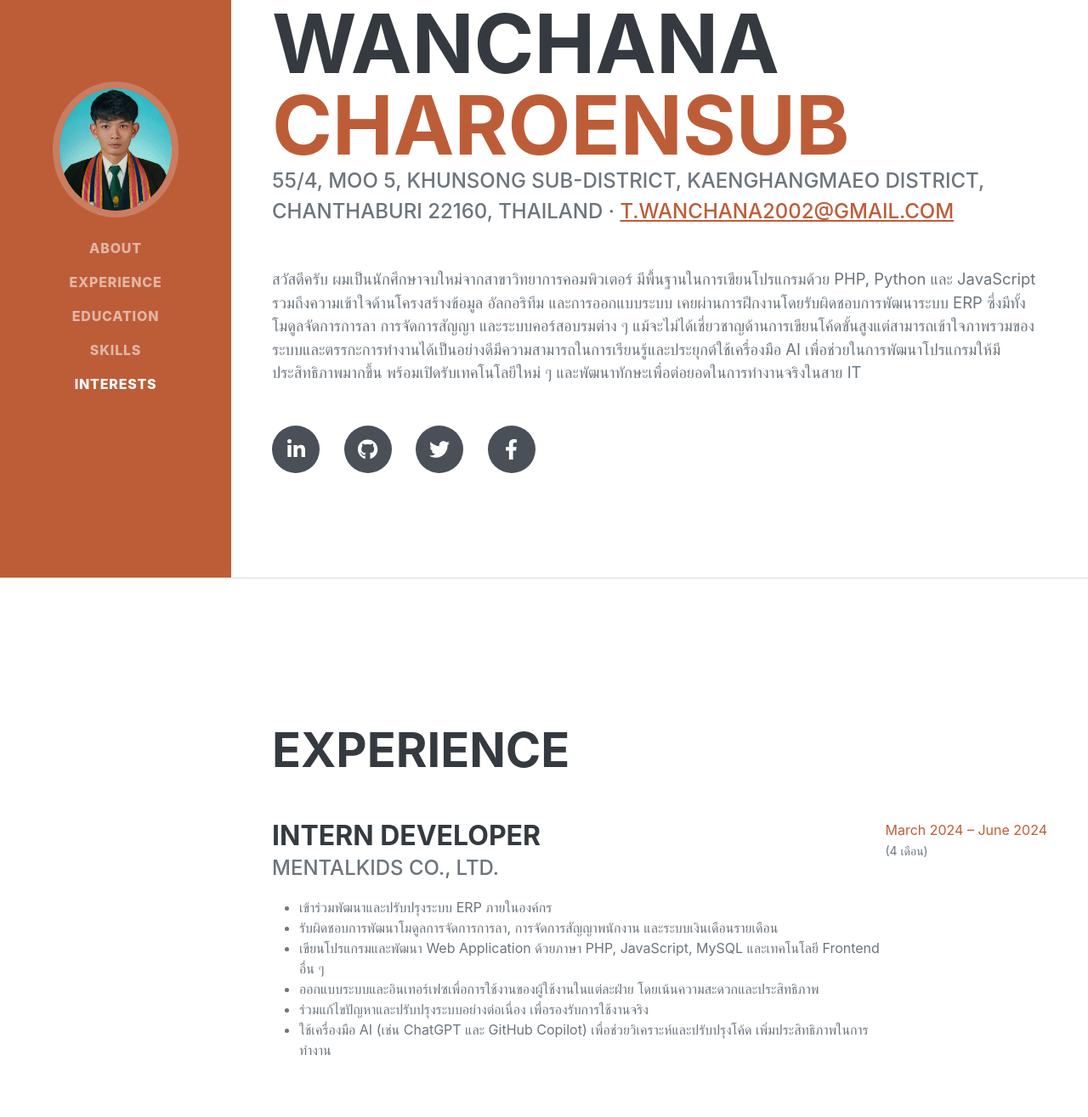
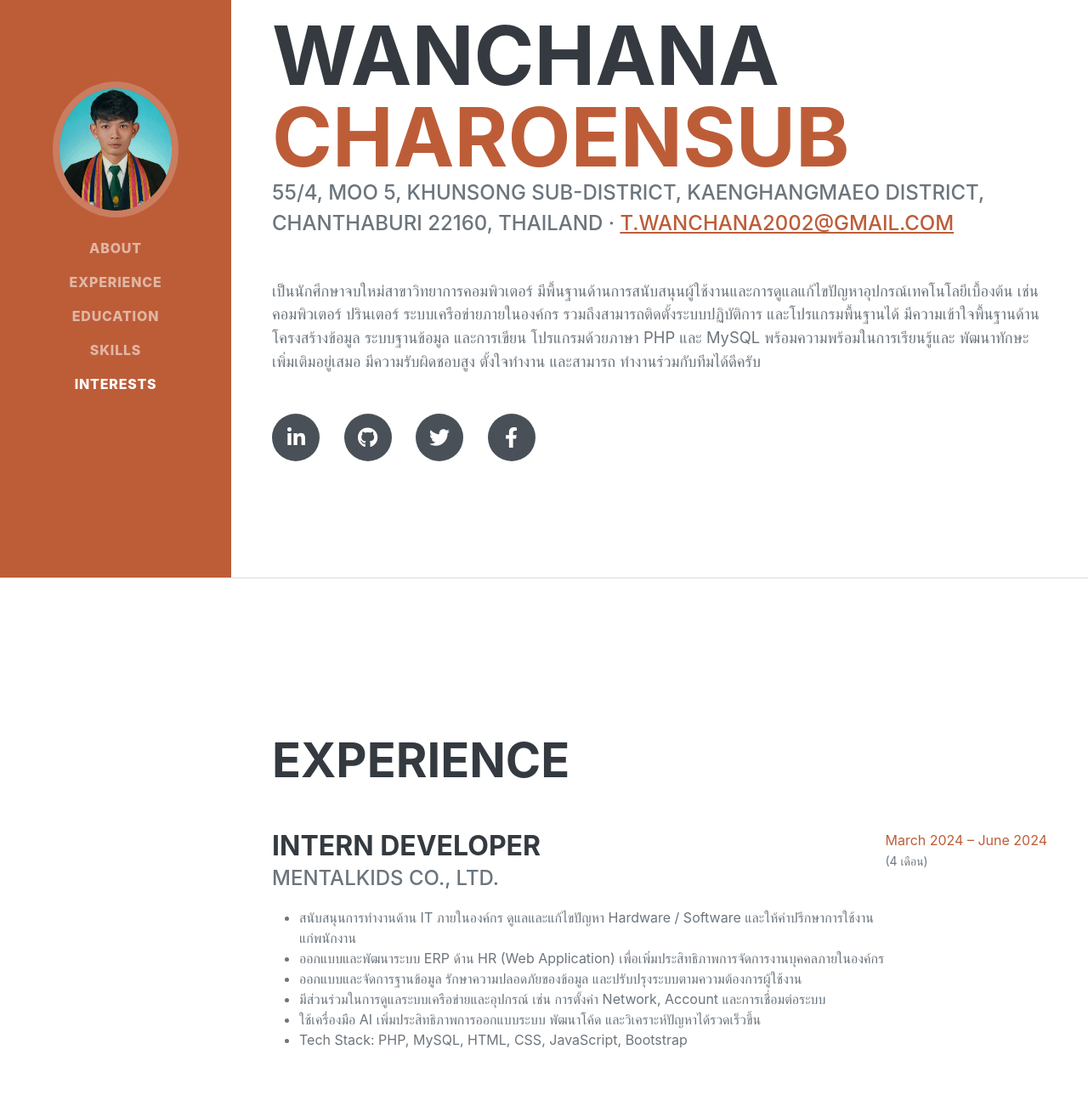
Before and after one commit to Midash14/Wanchana, a plain HTML site: page index.html in a window 1280 px wide. Shown: the part 120-1435 px from the top of the page at 85% size. Drawn offline with nearby package versions, Linux system fonts and the light colour scheme; a web font is replaced by a local one.

Commit message:
Add files via upload

```diff
--- a/index.html
+++ b/index.html
@@ -47,8 +47,7 @@
                         55/4, Moo 5, Khunsong Sub-district, KaengHangMaeo District, Chanthaburi 22160, Thailand  ·
                         <a href="mailto:name@email.com">t.wanchana2002@gmail.com</a>
                     </div>
-                    <p class="lead mb-5"> สวัสดีครับ ผมเป็นนักศึกษาจบใหม่จากสาขาวิทยาการคอมพิวเตอร์ มีพื้นฐานในการเขียนโปรแกรมด้วย PHP, Python และ JavaScript รวมถึงความเข้าใจด้านโครงสร้างข้อมูล อัลกอริทึม และการออกแบบระบบ เคยผ่านการฝึกงานโดยรับผิดชอบการพัฒนาระบบ ERP ซึ่งมีทั้งโมดูลจัดการการลา การจัดการสัญญา และระบบคอร์สอบรมต่าง ๆ
-แม้จะไม่ได้เชี่ยวชาญด้านการเขียนโค้ดขั้นสูงแต่สามารถเข้าใจภาพรวมของระบบและตรรกะการทำงานได้เป็นอย่างดีมีความสามารถในการเรียนรู้และประยุกต์ใช้เครื่องมือ AI เพื่อช่วยในการพัฒนาโปรแกรมให้มีประสิทธิภาพมากขึ้น พร้อมเปิดรับเทคโนโลยีใหม่ ๆ และพัฒนาทักษะเพื่อต่อยอดในการทำงานจริงในสาย IT
+                    <p class="lead mb-5">  เป็นนักศึกษาจบใหม่สาขาวิทยาการคอมพิวเตอร์ มีพื้นฐานด้านการสนับสนุนผู้ใช้งานและการดูแลแก้ไขปัญหาอุปกรณ์เทคโนโลยีเบื้องต้น เช่น คอมพิวเตอร์ ปรินเตอร์ ระบบเครือข่ายภายในองค์กร รวมถึงสามารถติดตั้งระบบปฏิบัติการ และโปรแกรมพื้นฐานได้ มีความเข้าใจพื้นฐานด้านโครงสร้างข้อมูล ระบบฐานข้อมูล และการเขียน โปรแกรมด้วยภาษา PHP และ MySQL พร้อมความพร้อมในการเรียนรู้และ พัฒนาทักษะเพิ่มเติมอยู่เสมอ มีความรับผิดชอบสูง ตั้งใจทํางาน และสามารถ ทํางานร่วมกับทีมได้ดีครับ
 </p>
                     <div class="social-icons">
                         <a class="social-icon" href="#!"><i class="fab fa-linkedin-in"></i></a>
@@ -69,12 +68,12 @@
                 <h3 class="mb-0">Intern Developer</h3>
                 <div class="subheading mb-3">MENTALKIDS Co., Ltd.</div>
                 <ul>
-                    <li>เข้าร่วมพัฒนาและปรับปรุงระบบ ERP ภายในองค์กร</li>
-                    <li>รับผิดชอบการพัฒนาโมดูลการจัดการการลา, การจัดการสัญญาพนักงาน และระบบเงินเดือนรายเดือน</li>
-                    <li>เขียนโปรแกรมและพัฒนา Web Application ด้วยภาษา PHP, JavaScript, MySQL และเทคโนโลยี Frontend อื่น ๆ</li>
-                    <li>ออกแบบระบบและอินเทอร์เฟซเพื่อการใช้งานของผู้ใช้งานในแต่ละฝ่าย โดยเน้นความสะดวกและประสิทธิภาพ</li>
-                    <li>ร่วมแก้ไขปัญหาและปรับปรุงระบบอย่างต่อเนื่อง เพื่อรองรับการใช้งานจริง</li>
-                    <li>ใช้เครื่องมือ AI (เช่น ChatGPT และ GitHub Copilot) เพื่อช่วยวิเคราะห์และปรับปรุงโค้ด เพิ่มประสิทธิภาพในการทำงาน</li>
+                    <li>สนับสนุนการทำงานด้าน IT ภายในองค์กร ดูแลและแก้ไขปัญหา Hardware / Software และให้คำปรึกษาการใช้งานแก่พนักงาน</li>
+                    <li>ออกแบบและพัฒนาระบบ ERP ด้าน HR (Web Application) เพื่อเพิ่มประสิทธิภาพการจัดการงานบุคคลภายในองค์กร</li>
+                    <li>ออกแบบและจัดการฐานข้อมูล รักษาความปลอดภัยของข้อมูล และปรับปรุงระบบตามความต้องการผู้ใช้งาน</li>
+                    <li>มีส่วนร่วมในการดูแลระบบเครือข่ายและอุปกรณ์ เช่น การตั้งค่า Network, Account และการเชื่อมต่อระบบ</li>
+                    <li>ใช้เครื่องมือ AI เพิ่มประสิทธิภาพการออกแบบระบบ พัฒนาโค้ด และวิเคราะห์ปัญหาได้รวดเร็วขึ้น</li>
+                    <li>Tech Stack: PHP, MySQL, HTML, CSS, JavaScript, Bootstrap</li>
                 </ul>
             </div>
             <div class="flex-shrink-0">
```
